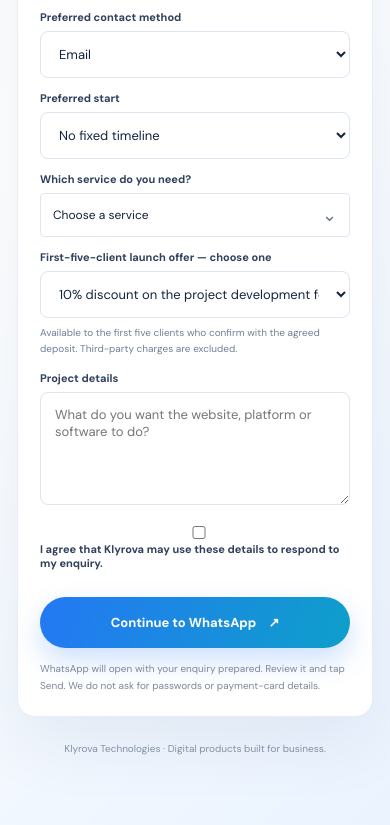
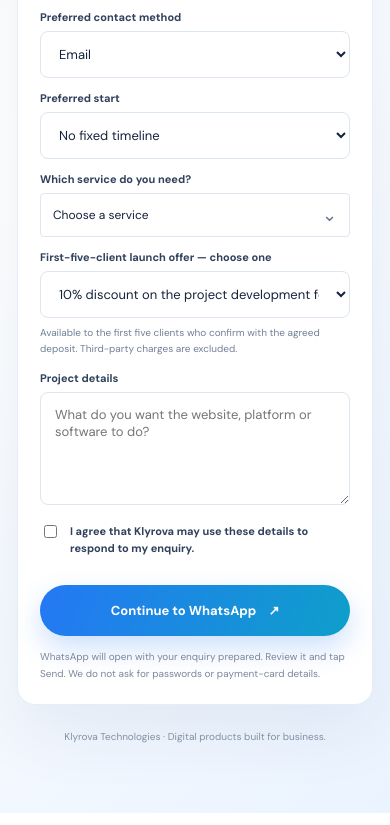
Before and after one commit to customersupportdesk22-hue/Klyrova-Technologies-, a website: page start-project.html in a window 390 px wide. Shown: the part 1206-2031 px from the top of the page. Drawn offline with Linux system fonts and the light colour scheme.

Commit message:
Polish project enquiry consent and responsive form controls

```diff
--- a/start-project.html
+++ b/start-project.html
@@ -16,7 +16,7 @@
 .project-wrap{max-width:1120px;margin:auto}.project-top{display:flex;align-items:center;justify-content:space-between;margin-bottom:48px}.back-home{font-size:12px;font-weight:700;color:#286fe8;text-decoration:none}
 .project-intro{text-align:center;max-width:720px;margin:0 auto 38px}.project-intro .eyebrow{color:#2878ed;font-size:10px;font-weight:800;letter-spacing:2px}.project-intro h1{font:800 clamp(36px,5vw,58px)/1.08 Manrope;color:#071329;letter-spacing:-2.5px;margin:14px 0}.project-intro h1 span{color:#2878ed}.project-intro p{font-size:14px;line-height:1.8;color:#68778e}
 .project-layout{display:grid;grid-template-columns:.82fr 1.18fr;gap:24px;align-items:start}.project-aside{background:#071329;color:#fff;border-radius:18px;padding:32px;position:sticky;top:24px;overflow:hidden}.project-aside:after{content:"◎";position:absolute;right:-12px;top:30px;font-size:150px;color:#2778ef;opacity:.15}.project-aside h2{font:700 25px/1.2 Manrope;margin:0 0 14px;position:relative}.project-aside>p{font-size:12px;line-height:1.8;color:#bdcbe0;position:relative}.project-steps{list-style:none;padding:12px 0 0;margin:0;position:relative}.project-steps li{display:flex;gap:13px;padding:15px 0;border-top:1px solid #ffffff20}.project-steps b{color:#62d9e8;font-size:11px}.project-steps span{font-size:11px;color:#d9e4f3;line-height:1.6}.aside-contact{display:block;margin-top:23px;color:#78ddeb;font-size:12px;font-weight:700;text-decoration:none}
-.project-form{background:#fff;border:1px solid #e6edf7;border-radius:18px;padding:34px;box-shadow:0 25px 70px #0b285312;display:grid;grid-template-columns:1fr 1fr;gap:0 16px}.project-form .full{grid-column:1/-1}.project-form label{display:block;font-size:11px;font-weight:700;color:#30415c;margin:13px 0 7px}.project-form input,.project-form select,.project-form textarea{width:100%;border:1px solid #dce5f0;border-radius:8px;padding:13px 14px;font:13px "DM Sans";color:#14243d;background:#fff;outline:none}.project-form input:focus,.project-form select:focus,.project-form textarea:focus{border-color:#4289f4;box-shadow:0 0 0 3px #4289f41a}.project-form textarea{resize:vertical}.project-form .submit-button{margin-top:20px;width:100%}.project-form .form-note{font-size:10px;line-height:1.7;color:#7b8799}.service-guidance{margin-top:12px;padding:15px 16px;border:1px solid #cfe0fa;border-radius:10px;background:#f3f7ff;color:#203a5e}.service-guidance strong{display:block;font-size:12px;color:#145fc8;margin-bottom:6px}.service-guidance p{font-size:12px;line-height:1.65;margin:0 0 7px}.service-guidance small{display:block;font-size:11px;line-height:1.65;color:#536783}.project-footer{text-align:center;color:#8390a3;font-size:10px;margin-top:25px}
+.project-form{background:#fff;border:1px solid #e6edf7;border-radius:18px;padding:34px;box-shadow:0 25px 70px #0b285312;display:grid;grid-template-columns:1fr 1fr;gap:0 16px}.project-form .full{grid-column:1/-1}.project-form label{display:block;font-size:11px;font-weight:700;color:#30415c;margin:13px 0 7px}.project-form input,.project-form select,.project-form textarea{width:100%;border:1px solid #dce5f0;border-radius:8px;padding:13px 14px;font:13px "DM Sans";color:#14243d;background:#fff;outline:none}.project-form input:focus,.project-form select:focus,.project-form textarea:focus{border-color:#4289f4;box-shadow:0 0 0 3px #4289f41a}.project-form textarea{resize:vertical}.project-form .submit-button{margin-top:20px;width:100%}.project-consent{display:flex!important;align-items:flex-start;gap:10px;line-height:1.6}.project-consent input{width:auto!important;flex:none;margin-top:2px}.project-form .form-note{font-size:10px;line-height:1.7;color:#7b8799}.service-guidance{margin-top:12px;padding:15px 16px;border:1px solid #cfe0fa;border-radius:10px;background:#f3f7ff;color:#203a5e}.service-guidance strong{display:block;font-size:12px;color:#145fc8;margin-bottom:6px}.service-guidance p{font-size:12px;line-height:1.65;margin:0 0 7px}.service-guidance small{display:block;font-size:11px;line-height:1.65;color:#536783}.project-footer{text-align:center;color:#8390a3;font-size:10px;margin-top:25px}
 @media(max-width:760px){.project-page{padding:36px 17px 60px}.project-top{margin-bottom:35px}.project-layout{grid-template-columns:1fr}.project-aside{position:relative;top:auto;padding:25px}.project-form{padding:22px;grid-template-columns:1fr}.project-form .full{grid-column:auto}.project-intro{text-align:left}.project-intro h1{letter-spacing:-1.6px}}
 </style>
   <script src="navigation.js" defer></script>
```
